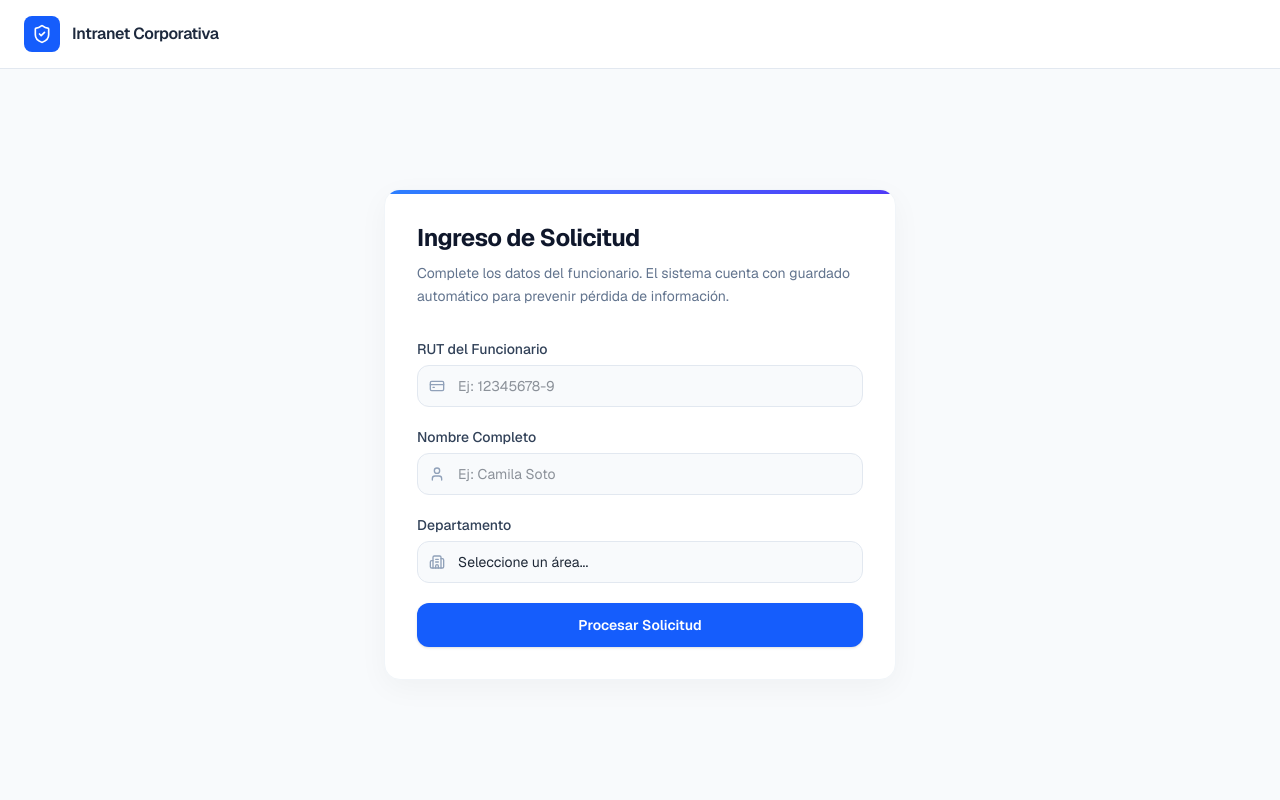
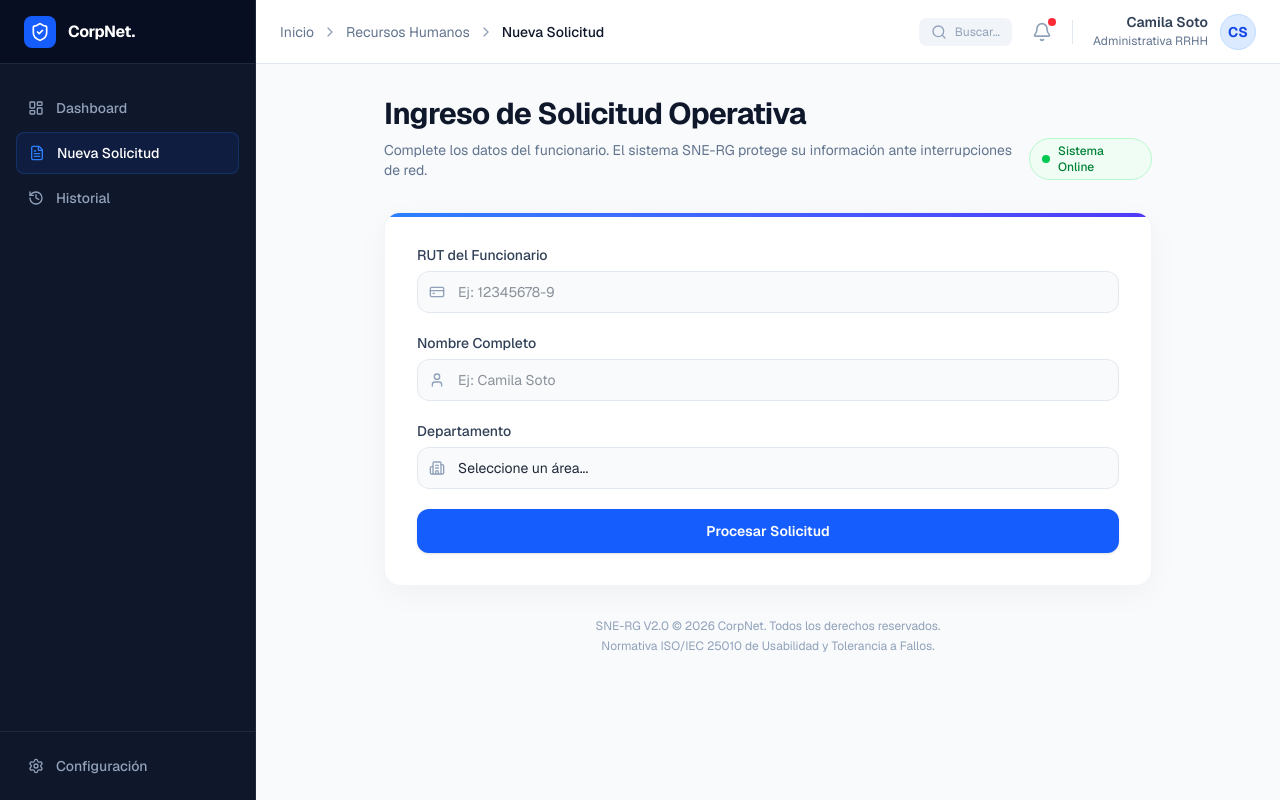
Before and after one commit to SaidSamit/sne-rg-app, a Next.js app: page / in a window 1280 px wide. Built offline with nearby package versions, Linux system fonts and the light colour scheme.

Commit message:
Agreago ciclo de vida de exito para la demo

```diff
--- a/app/FormularioAdministrativo.tsx
+++ b/app/FormularioAdministrativo.tsx
@@ -4,9 +4,9 @@
 import { useForm } from "react-hook-form";
 import { zodResolver } from "@hookform/resolvers/zod";
 import * as z from "zod";
-import { User, CreditCard, Building2, Loader2, WifiOff, Terminal, ChevronDown } from "lucide-react";
+import { User, CreditCard, Building2, Loader2, WifiOff, Terminal, ChevronDown, CheckCircle2 } from "lucide-react";
 
-// 1. Reglas de validación
+// Reglas de validación
 const formSchema = z.object({
   rut: z.string().min(8, "El RUT es obligatorio y debe ser válido"),
   nombre: z.string().min(2, "El nombre completo es requerido"),
@@ -19,11 +19,13 @@
   const [isClient, setIsClient] = useState(false);
   const [isSubmitting, setIsSubmitting] = useState(false);
 
-  // Estado para la alerta de error y el acordeón TI
+  // Estados de control para la demostración
+  const [hasFailedOnce, setHasFailedOnce] = useState(false);
+  const [isSuccess, setIsSuccess] = useState(false);
   const [errorContext, setErrorContext] = useState<{ title: string; message: string; stackTrace: string } | null>(null);
   const [isITOpen, setIsITOpen] = useState(false);
 
-  const { register, handleSubmit, watch, setValue, formState: { errors } } = useForm<FormData>({
+  const { register, handleSubmit, watch, setValue, reset, formState: { errors } } = useForm<FormData>({
     resolver: zodResolver(formSchema),
     defaultValues: { rut: "", nombre: "", departamento: "" },
   });
@@ -46,12 +48,11 @@
   }, [setValue]);
 
   useEffect(() => {
-    if (isClient) {
+    if (isClient && !isSuccess) {
       localStorage.setItem("sne-rg-draft", JSON.stringify(formValues));
     }
-  }, [formValues, isClient]);
+  }, [formValues, isClient, isSuccess]);
 
-  // Función ejecutada en caso de errores de validación (Auto-Scroll)
   const onError = (formErrors: any) => {
     const firstErrorField = Object.keys(formErrors)[0];
     const element = document.getElementsByName(firstErrorField)[0];
@@ -65,26 +66,59 @@
     setIsSubmitting(true);
     setErrorContext(null);
     setIsITOpen(false);
+    setIsSuccess(false);
 
-    // Simulador de carga de red
+    // Simulador de carga
     await new Promise((resolve) => setTimeout(resolve, 1500));
 
-    // Inyectamos el error con la doble vista
+    if (!hasFailedOnce) {
+      // 1. PRIMER INTENTO: Forzamos el fallo para demostrar el SNE-RG
       setIsSubmitting(false);
+      setHasFailedOnce(true);
       setErrorContext({
         title: "Micro-corte de conexión detectado",
         message: "No pudimos conectar con el servidor principal. Verifica tu conexión a internet e inténtalo nuevamente.",
         stackTrace: `[ERROR] 504 Gateway Timeout\nTimestamp: ${new Date().toISOString()}\nEndpoint: /api/v1/solicitudes\nPayload_Hash: ${btoa(data.rut).substring(0, 8)}...\n---\nCaída en microservicio de base de datos. Se requiere revisión de logs de red.`
       });
+    } else {
+      // 2. SEGUNDO INTENTO (Reintentar): Simulación de éxito
+      setIsSubmitting(false);
+      setIsSuccess(true);
+      setHasFailedOnce(false); // Reseteamos el ciclo
+      localStorage.removeItem("sne-rg-draft"); // Limpiamos el caché local
+      reset(); // Vaciamos el formulario
+    }
   };
 
   if (!isClient) return null;
 
+  // VISTA DE ÉXITO (Final Feliz)
+  if (isSuccess) {
+    return (
+      <div className="bg-green-50 border border-green-200 p-8 rounded-2xl text-center animate-in zoom-in-95 duration-500">
+        <div className="mx-auto bg-green-100 w-16 h-16 rounded-full flex items-center justify-center mb-4">
+          <CheckCircle2 className="h-8 w-8 text-green-600" />
+        </div>
+        <h3 className="text-green-800 font-bold text-xl mb-2">¡Solicitud Procesada!</h3>
+        <p className="text-green-700 text-sm mb-6">
+          La conexión se ha restablecido y los datos de la solicitud fueron guardados correctamente en la base de datos central.
+        </p>
+        <button
+          onClick={() => setIsSuccess(false)}
+          className="bg-green-600 text-white px-6 py-2.5 rounded-xl text-sm font-semibold hover:bg-green-700 transition-colors shadow-sm"
+        >
+          Ingresar nueva solicitud
+        </button>
+      </div>
+    );
+  }
+
+  // VISTA PRINCIPAL (Formulario + Error)
   return (
     <div className="space-y-6">
-      {/* Alerta SNE-RG V2 con Doble Audiencia */}
+      {/* Alerta SNE-RG V2 */}
       {errorContext && (
-        <div className="bg-amber-50 border border-amber-200 p-5 rounded-2xl animate-in fade-in slide-in-from-top-4 duration-300">
+        <div className="bg-amber-50 border border-amber-200 p-5 rounded-2xl animate-in fade-in slide-in-from-top-4 duration-300 shadow-sm">
           <div className="flex gap-4">
             <div className="bg-amber-100 p-2 rounded-full h-fit shrink-0">
               <WifiOff className="h-6 w-6 text-amber-600" />
@@ -99,12 +133,13 @@
 
               <button
                 onClick={handleSubmit(onSubmit, onError)}
-                className="mt-4 flex items-center gap-2 bg-amber-600 text-white px-4 py-2 rounded-lg text-sm font-semibold hover:bg-amber-700 transition-colors shadow-sm"
+                disabled={isSubmitting}
+                className="mt-4 flex items-center gap-2 bg-amber-600 text-white px-4 py-2 rounded-lg text-sm font-semibold hover:bg-amber-700 transition-colors shadow-sm disabled:opacity-50"
               >
+                {isSubmitting ? <Loader2 className="h-4 w-4 animate-spin" /> : null}
                 Reintentar envío (Tus datos están seguros)
               </button>
 
-              {/* Acordeón de Soporte TI */}
               <div className="mt-4 border-t border-amber-200/60 pt-3">
                 <button
                   type="button"
--- a/app/page.tsx
+++ b/app/page.tsx
@@ -1,37 +1,113 @@
 import FormularioAdministrativo from "./FormularioAdministrativo";
-import { ShieldCheck } from "lucide-react";
+import {
+  ShieldCheck, LayoutDashboard, FileText, History,
+  Settings, Bell, Search, ChevronRight
+} from "lucide-react";
 
 export default function Home() {
   return (
-    <main className="min-h-screen bg-slate-50 flex flex-col font-(family-name:--font-geist-sans)">
-      {/* Barra de navegación superior simulada */}
-      <nav className="w-full bg-white border-b border-slate-200 px-6 py-4 flex items-center gap-3">
-        <div className="bg-blue-600 p-2 rounded-lg">
-          <ShieldCheck className="text-white w-5 h-5" />
+    <div className="min-h-screen bg-slate-50 flex font-(family-name:--font-geist-sans)">
+
+      {/* 1. SIDEBAR LATERAL (Menú Corporativo) */}
+      <aside className="w-64 bg-slate-900 text-slate-400 hidden md:flex flex-col border-r border-slate-800">
+        <div className="h-16 flex items-center gap-3 px-6 border-b border-slate-800 bg-slate-950/50">
+          <div className="bg-blue-600 p-1.5 rounded-lg">
+            <ShieldCheck className="text-white w-5 h-5" />
+          </div>
+          <span className="font-bold text-white tracking-tight">CorpNet.</span>
         </div>
-        <span className="font-semibold text-slate-800 tracking-tight">
-          Intranet Corporativa
-        </span>
-      </nav>
 
-      {/* Contenedor central ajustado */}
-      <div className="flex-1 flex items-center justify-center p-6">
-        <div className="w-full max-w-lg bg-white p-8 rounded-2xl shadow-[0_8px_30px_rgb(0,0,0,0.04)] border border-slate-100 relative overflow-hidden">
-          {/* Acento de color superior */}
-          <div className="absolute top-0 left-0 w-full h-1 bg-linear-to-r from-blue-500 to-indigo-600"></div>
+        <nav className="flex-1 py-6 px-4 space-y-1">
+          <a href="#" className="flex items-center gap-3 px-3 py-2.5 rounded-lg hover:text-white hover:bg-slate-800 transition-colors">
+            <LayoutDashboard className="w-4 h-4" /> <span className="text-sm font-medium">Dashboard</span>
+          </a>
+          <a href="#" className="flex items-center gap-3 px-3 py-2.5 rounded-lg text-white bg-blue-600/10 border border-blue-500/20 transition-colors">
+            <FileText className="w-4 h-4 text-blue-500" /> <span className="text-sm font-medium">Nueva Solicitud</span>
+          </a>
+          <a href="#" className="flex items-center gap-3 px-3 py-2.5 rounded-lg hover:text-white hover:bg-slate-800 transition-colors">
+            <History className="w-4 h-4" /> <span className="text-sm font-medium">Historial</span>
+          </a>
+        </nav>
 
-          <header className="mb-8">
-            <h1 className="text-2xl font-bold text-slate-900 tracking-tight">
-              Ingreso de Solicitud
-            </h1>
-            <p className="text-slate-500 text-sm mt-2 leading-relaxed">
-              Complete los datos del funcionario. El sistema cuenta con guardado automático para prevenir pérdida de información.
-            </p>
-          </header>
+        <div className="p-4 border-t border-slate-800">
+          <a href="#" className="flex items-center gap-3 px-3 py-2 rounded-lg hover:text-white hover:bg-slate-800 transition-colors">
+            <Settings className="w-4 h-4" /> <span className="text-sm font-medium">Configuración</span>
+          </a>
+        </div>
+      </aside>
 
-          <FormularioAdministrativo />
-        </div>
+      {/* 2. ÁREA PRINCIPAL */}
+      <div className="flex-1 flex flex-col min-w-0">
+
+        {/* TOP BAR (Buscador y Perfil) */}
+        <header className="h-16 bg-white border-b border-slate-200 flex items-center justify-between px-6 sticky top-0 z-10">
+          <div className="flex items-center gap-2 text-sm text-slate-500">
+            <span>Inicio</span>
+            <ChevronRight className="w-4 h-4 text-slate-400" />
+            <span>Recursos Humanos</span>
+            <ChevronRight className="w-4 h-4 text-slate-400" />
+            <span className="font-medium text-slate-900">Nueva Solicitud</span>
+          </div>
+
+          <div className="flex items-center gap-5">
+            <div className="hidden md:flex items-center gap-2 text-slate-400 bg-slate-100 px-3 py-1.5 rounded-lg">
+              <Search className="w-4 h-4" />
+              <span className="text-xs">Buscar...</span>
+            </div>
+            <button className="relative text-slate-400 hover:text-slate-600 transition-colors">
+              <Bell className="w-5 h-5" />
+              <span className="absolute -top-1 -right-1 w-2 h-2 bg-red-500 rounded-full"></span>
+            </button>
+            <div className="w-px h-6 bg-slate-200"></div>
+            <div className="flex items-center gap-3">
+              <div className="text-right hidden sm:block">
+                <p className="text-sm font-semibold text-slate-700 leading-none">Camila Soto</p>
+                <p className="text-xs text-slate-500 mt-1">Administrativa RRHH</p>
+              </div>
+              <div className="w-9 h-9 rounded-full bg-blue-100 border border-blue-200 flex items-center justify-center text-blue-700 font-bold text-sm">
+                CS
+              </div>
+            </div>
+          </div>
+        </header>
+
+        {/* CONTENIDO DE LA PÁGINA */}
+        <main className="flex-1 p-6 md:p-8 overflow-y-auto">
+          <div className="max-w-3xl mx-auto">
+
+            <div className="mb-8 flex items-end justify-between">
+              <div>
+                <h1 className="text-2xl md:text-3xl font-bold text-slate-900 tracking-tight">
+                  Ingreso de Solicitud Operativa
+                </h1>
+                <p className="text-slate-500 text-sm mt-2">
+                  Complete los datos del funcionario. El sistema SNE-RG protege su información ante interrupciones de red.
+                </p>
+              </div>
+              <div className="hidden sm:flex items-center gap-2 px-3 py-1 bg-green-50 text-green-700 border border-green-200 rounded-full text-xs font-medium">
+                <span className="w-2 h-2 bg-green-500 rounded-full animate-pulse"></span>
+                Sistema Online
+              </div>
+            </div>
+
+            {/* CONTENEDOR DEL FORMULARIO */}
+            <div className="bg-white p-6 md:p-8 rounded-2xl shadow-[0_8px_30px_rgb(0,0,0,0.04)] border border-slate-100 relative overflow-hidden">
+              <div className="absolute top-0 left-0 w-full h-1 bg-linear-to-r from-blue-500 to-indigo-600"></div>
+
+              <FormularioAdministrativo />
+
+            </div>
+
+            {/* FOOTER DEL SISTEMA */}
+            <div className="mt-8 text-center text-xs text-slate-400">
+              <p>SNE-RG V2.0 © 2026 CorpNet. Todos los derechos reservados.</p>
+              <p className="mt-1">Normativa ISO/IEC 25010 de Usabilidad y Tolerancia a Fallos.</p>
+            </div>
+
+          </div>
+        </main>
+
       </div>
-    </main>
+    </div>
   );
 }
```
Lines whose indentation alone changed are shown as unchanged.
